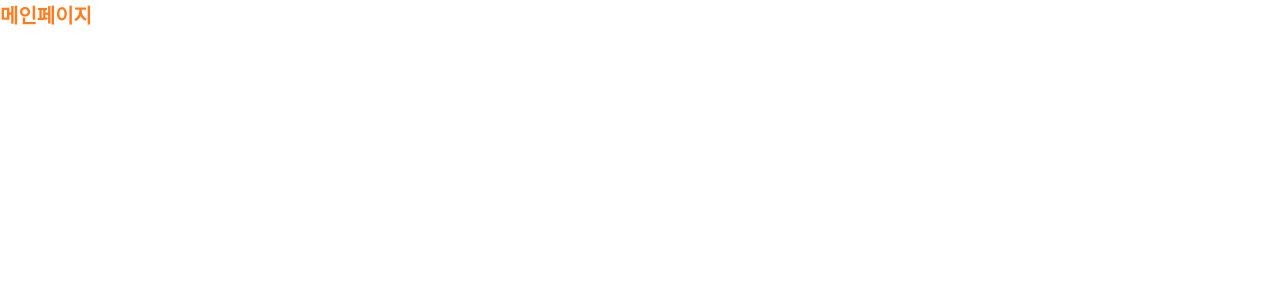
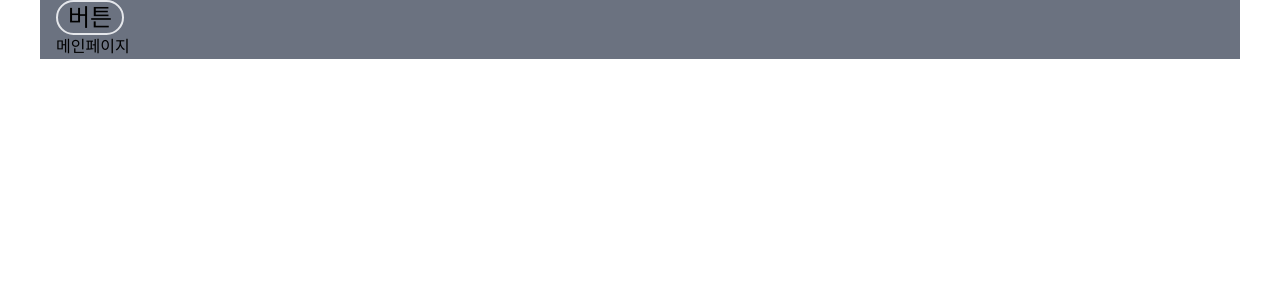
Before and after one commit to joraeng-e/trip.zip, a Next.js app: page / in a window 1280 px wide. Shown: the top 300 px of the page. Built offline with nearby package versions, Linux system fonts and the light colour scheme; a web font is replaced by a local one.

Commit message:
💄 JE-27-ui: tailwind px로 테마 커스터마이징

```diff
--- a/src/pages/index.tsx
+++ b/src/pages/index.tsx
@@ -2,7 +2,11 @@ import React from 'react';
 
 export default function Home() {
   return (
-    <main className="basicContainer text-xl-bold text-custom-orange-200">
+    <main className="basic-container bg-gray-500">
+      <button className="flex-center h-35 text-24 rounded-full border-2 px-10">
+        버튼
+      </button>
+      <div className="text-xl-bold text-custom-orange-200"></div>
       메인페이지
     </main>
   );
--- a/src/styles/globals.css
+++ b/src/styles/globals.css
@@ -16,7 +16,7 @@
 
 @layer components {
   .basic-container {
-    @apply mx-auto w-full max-w-[1200px];
+    @apply max-w-1200 mx-auto w-full px-16;
   }
 
   .flex-center {
--- a/tailwind.config.ts
+++ b/tailwind.config.ts
@@ -1,4 +1,9 @@
 import type { Config } from 'tailwindcss';
+
+const px0_10 = { ...Array.from(Array(11)).map((_, i) => `${i}px`) };
+const px0_100 = { ...Array.from(Array(101)).map((_, i) => `${i}px`) };
+const px0_200 = { ...Array.from(Array(201)).map((_, i) => `${i}px`) };
+const px0_2000 = { ...Array.from(Array(2001)).map((_, i) => `${i}px`) };
 
 const config: Config = {
   content: [
@@ -8,6 +13,14 @@ const config: Config = {
   ],
   theme: {
     extend: {
+      borderWidth: px0_10,
+      fontSize: px0_100,
+      lineHeight: px0_100,
+      minWidth: px0_200,
+      minHeight: px0_200,
+      spacing: px0_200,
+      maxWidth: px0_2000,
+      maxHeight: px0_2000,
       colors: {
         'custom-gray': {
           100: '#FAFAFA',
```
